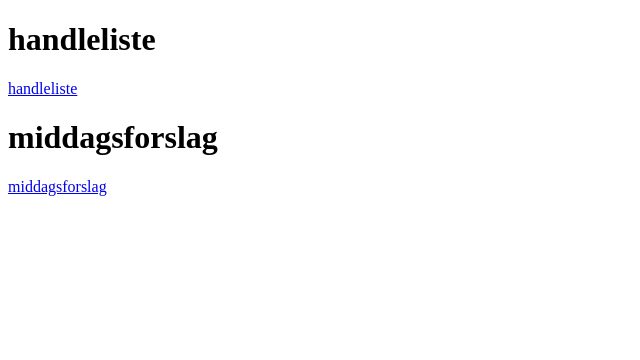
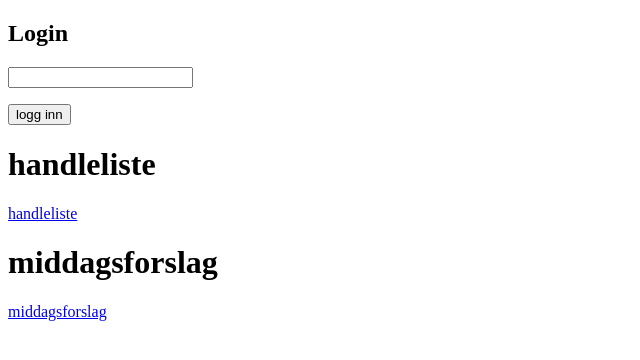
Before and after one commit to wmkkcyyvjt-del/web-app, a plain HTML site: page index.html in a window 1280 px wide. Shown: the whole page, without its empty margins (0-640 px from the left). Drawn offline with Linux system fonts and the light colour scheme.

Commit message:
Update index.html

```diff
--- a/index.html
+++ b/index.html
@@ -3,11 +3,23 @@
 <head>
     <meta charset="UTF-8">
     <meta name="viewport" content="width=device-width, initial-scale=1.0">
+    <title>Document</title>
 </head>
 <body>
+    <h2>Login</h2>
+    <input type="text" id="login">
+    <p></p>
+    <button onclick="lagreListe()">logg inn</button>
     <h1>handleliste</h1>
     <a href="liste.html">handleliste</a>
     <h1>middagsforslag</h1>
     <a href="middagsforslag.html">middagsforslag</a>
+<script>
+    function lagreListe() {
+        let login = document.getElementById("login").value;
+      localStorage.setItem("Bruker", JSON.stringify(login));
+      document.querySelector("p").textContent = `logged in as ${login}`;
+    }
+</script>
 </body>
 </html>
```
